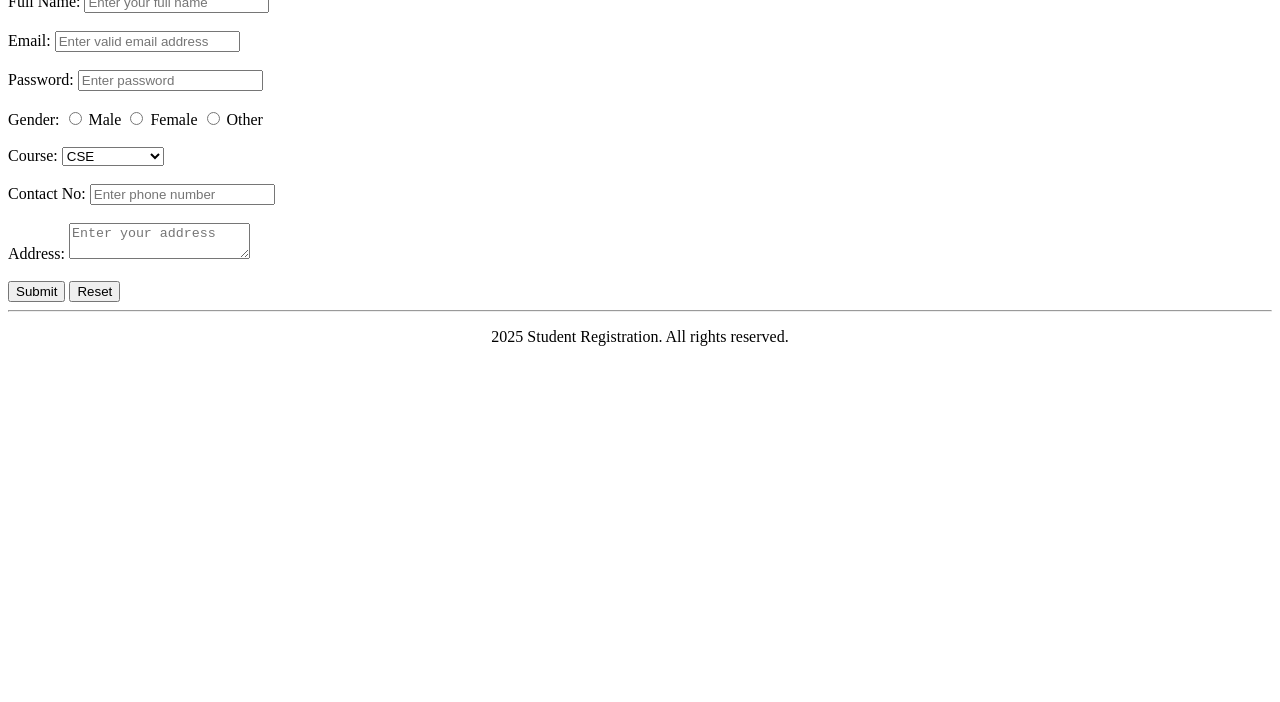
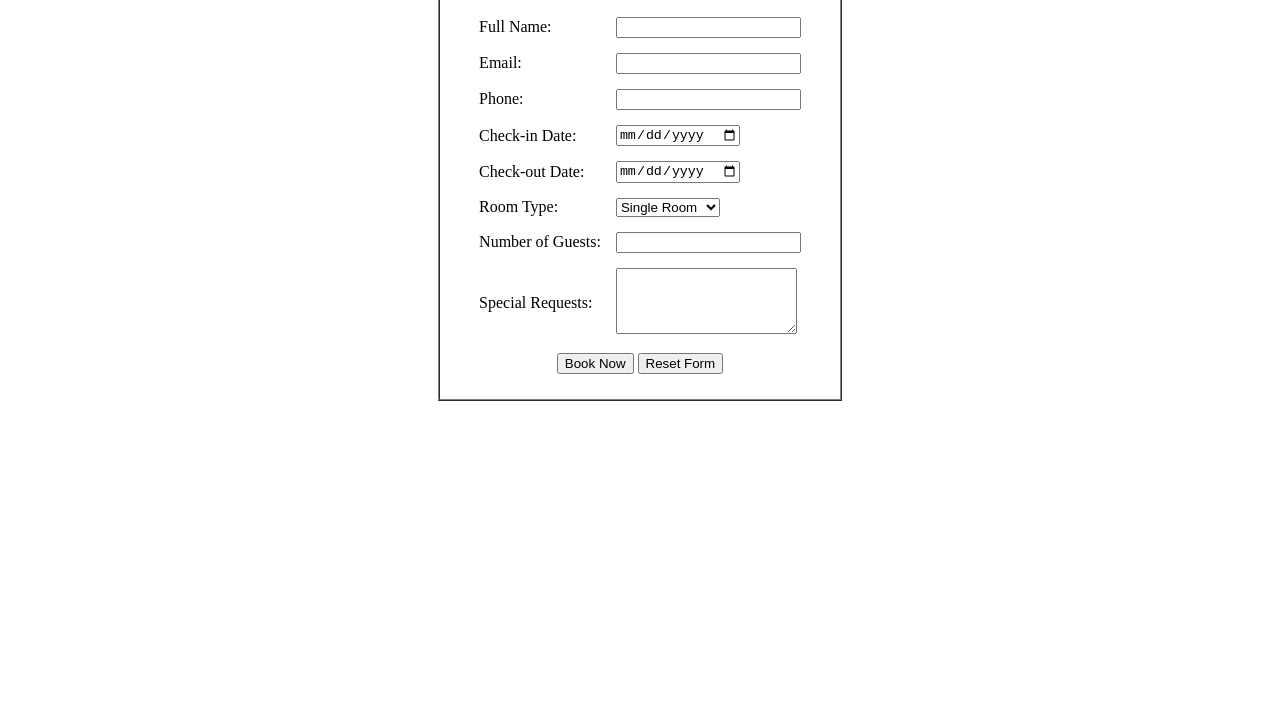
Before and after one commit to vrindamittal4480-cmyk/HTML-table, a plain HTML site: page Experiment 5.html in a window 1280 px wide. Shown: the part 98-800 px from the top of the page. Drawn offline with Linux system fonts and the light colour scheme.

Commit message:
Experiment 5 class test

```diff
--- a/Experiment 5.html
+++ b/Experiment 5.html
@@ -1,44 +1,81 @@
 <!DOCTYPE html>
-<html lang="en" padding="10px">
+<html lang="en">
 <head>
     <meta charset="UTF-8">
     <meta name="viewport" content="width=device-width, initial-scale=1.0">
-    <title>Student Registeration Form</title>
+    <title>class-test-exp-5</title>
+    <link rel="stylesheet" href="style.css">
 </head>
 <body>
-<h1 align="center">Student Registration Form</h1>
-<hr>
-    <form action="/submit" method="post">
-        <label for="name">Full Name:</label>
-        <input type="text" id="name" name="name" placeholder="Enter your full name" required><br><br>
-        <label for="email">Email:</label>
-        <input type="text" id="email" name="email" placeholder="Enter valid email address" required><br><br>
-        <label for="password">Password:</label>
-        <input type="text" id="password" name="password" placeholder="Enter password" required><br><br>
-        <label for="gender">Gender:</label>
-            <input type="radio" id="male" name="gender" value="Male" required>
-            <label for="male">Male</label>
-            <input type="radio" id="female" name="gender" value="Female">
-            <label for="female">Female</label>
-            <input type="radio" id="other" name="gender" value="Other">
-            <label for="other">Other</label><br><br>
-        <label for="course">Course:</label>
-            <select id="course" name="course" required>
-                <option value="CSE">CSE</option>
-                <option value="AIML">AIML</option>
-                <option value="ECE">ECE</option>
-                <option value="Data_Science">Data Science</option>
-            </select><br><br>
-    <label for="contact_no">Contact No:</label>
-    <input type="tel" id="contact_no" name="contact_no" placeholder="Enter phone number" pattern="[0-9]{10}" required><br><br>
-    <label for="address">Address:</label>
-    <textarea id="address" name="address" placeholder="Enter your address" required></textarea><br><br>
-    <button type="submit">Submit</button>
-    <button type="reset">Reset</button>
-    </form>
-<hr>
-<footer align="center">
-    <p>2025 Student Registration. All rights reserved.</p>
-</footer>
+
+
+
+<!-- OUTER BOX -->
+<table border="1" cellpadding="15" cellspacing="0" align="center">
+<tr>
+<td>
+
+<h1 align="center">Hotel Room Booking Form</h1>
+
+<form>
+<table cellpadding="5" cellspacing="5" align="center">
+<tr>
+    <td>Full Name:</td>
+    <td><input type="text"></td>
+</tr>
+
+<tr>
+    <td>Email:</td>
+    <td><input type="email"></td>
+</tr>
+
+<tr>
+    <td>Phone:</td>
+    <td><input type="text"></td>
+</tr>
+
+<tr>
+    <td>Check-in Date:</td>
+    <td><input type="date"></td>
+</tr>
+
+<tr>
+    <td>Check-out Date:</td>
+    <td><input type="date"></td>
+</tr>
+
+<tr>
+    <td>Room Type:</td>
+    <td>
+        <select>
+            <option>Single Room</option>
+            <option>Double Room</option>
+            <option>Deluxe Room</option>
+        </select>
+    </td>
+</tr>
+
+<tr>
+    <td>Number of Guests:</td>
+    <td><input type="number"></td>
+</tr>
+
+<tr>
+    <td>Special Requests:</td>
+    <td><textarea rows="4" cols="20"></textarea></td>
+</tr>
+
+<tr>
+    <td colspan="2" align="center">
+        <input type="submit" value="Book Now">
+        <input type="reset" value="Reset Form">
+    </td>
+</tr>
+</table>
+</form>
+
+</td>
+</tr>
+</table>
 </body>
 </html>
```
